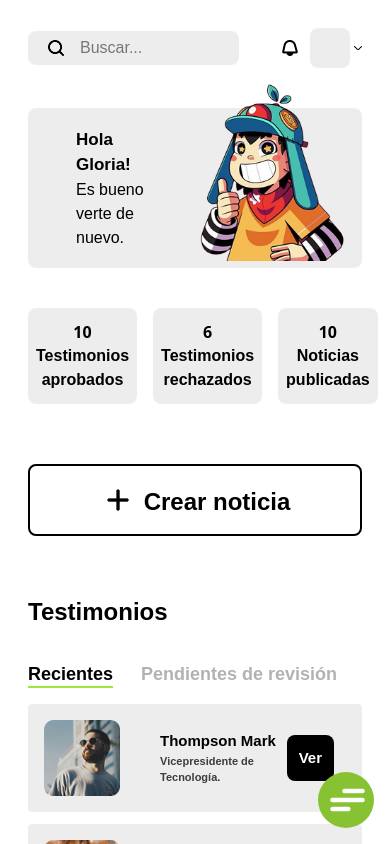
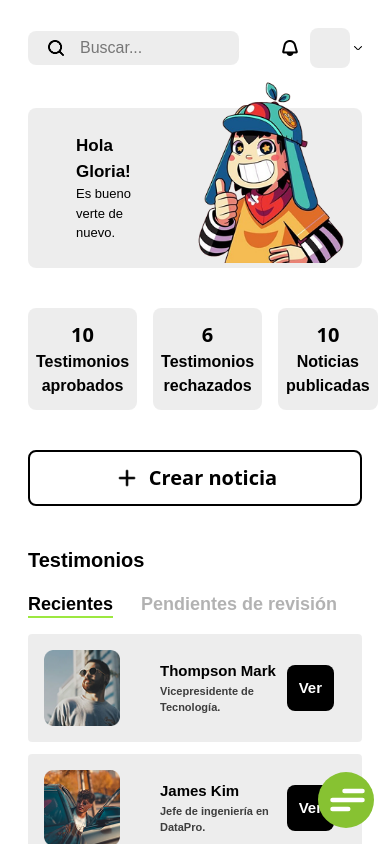
Before and after one commit to Juan-Lozano-M/GODPROYECTO, a React (Vite) app: page /home in a window 390 px wide. Shown: the top 844 px of the page. Built offline with nearby package versions, Linux system fonts and the light colour scheme.

Commit message:
Responsive cambios

```diff
--- a/src/components/StatCard.jsx
+++ b/src/components/StatCard.jsx
@@ -1,7 +1,7 @@
 const StatCard = ({ value, label, bgColor = "bg-black/7" }) => {
     return (
       <div className={`${bgColor} rounded-lg flex items-center justify-center flex-col text-center w-full mt-10 sm:mt-15 xl:mt-0`}>
-        <h1 className="sm:text-3xl xl:text-[33px] 2xl:text-[40px] font-black mt-3 xl:mt-5 2xl:mt-3">{value}</h1>
+        <h1 className="text-[20px] sm:text-3xl xl:text-[33px] 2xl:text-[40px] font-black mt-3 xl:mt-5 2xl:mt-3">{value}</h1>
         <h1  style={{ fontFamily: "'Mint Sans', sans-serif" }} className="sm:text-lg xl:text-[17px] mx-2 font-black flex 2xl:mx-11 mb-3 xl:mb-4">{label}</h1>
       </div>
     );
--- a/src/pages/Admin/Home.jsx
+++ b/src/pages/Admin/Home.jsx
@@ -87,10 +87,10 @@ const Home = () => {
         <div className="flex items-center justify-center rounded-lg w-full mt-10 sm:mt-15 h-40 sm:h-51 bg-black/7">
           <div className="ml-12 sm:ml-0 ">
             <h1 style={{ fontFamily: "'Mint Sans', sans-serif" }} className="font-bold text-[17px] sm:text-3xl">Hola Gloria!</h1>
-            <p style={{ fontFamily: "'Quicksand', sans-serif" }} className="font-medium sm:text-lg">Es bueno verte de nuevo.</p>
+            <p style={{ fontFamily: "'Quicksand', sans-serif" }} className="font-medium text-[13px] sm:text-lg">Es bueno verte de nuevo.</p>
           </div>
           <div>
-            <img src={imagenBienvenida} className="w-100 sm:w-65 mb-8" alt="Imagen bienvenida" />
+            <img src={imagenBienvenida} className="w-85 sm:w-65 mb-8" alt="Imagen bienvenida" />
           </div>
         </div>
 
@@ -119,15 +119,15 @@ const Home = () => {
           </div>
 
           {/* Sección de agregar noticia */}
-          <div className="flex justify-center items-center mt-15 xl:mt-17 w-full h-18 border-2 rounded-lg gap-2">
-            <img src={iconMas} className="h-9" alt="Icono de agregar noticia" />
-            <h1 style={{ fontFamily: "'Mint Sans', sans-serif", paddingTop: "4px"}} className="text-2xl font-bold">Crear noticia</h1>
+          <div className="flex justify-center items-center mt-10 sm:mt-15 xl:mt-17 w-full h-14 sm:h-18 border-2 rounded-lg gap-2">
+            <img src={iconMas} className="h-7 sm:h-9" alt="Icono de agregar noticia" />
+            <h1 className="text-xl sm:text-2xl font-bold">Crear noticia</h1>
           </div>
 
           {/* Sección de testimonios */}
-          <div className="w-full h-auto mt-15 xl:mt-17">
-            <h1 style={{ fontFamily: "'Mint Sans', sans-serif" }} className="font-bold text-2xl">Testimonios</h1>
-            <div className="relative flex gap-7 mt-8 font-bold">
+          <div className="w-full h-auto mt-10 sm:mt-15 xl:mt-17">
+            <h1 style={{ fontFamily: "'Mint Sans', sans-serif" }} className="font-bold text-xl sm:text-2xl">Testimonios</h1>
+            <div className="relative flex gap-7 mt-4 sm:mt-8 font-bold">
               <button
                 ref={(el) => setTabRef("nuevos", el)}
                 onClick={() => setActiveTab("nuevos")}
```
